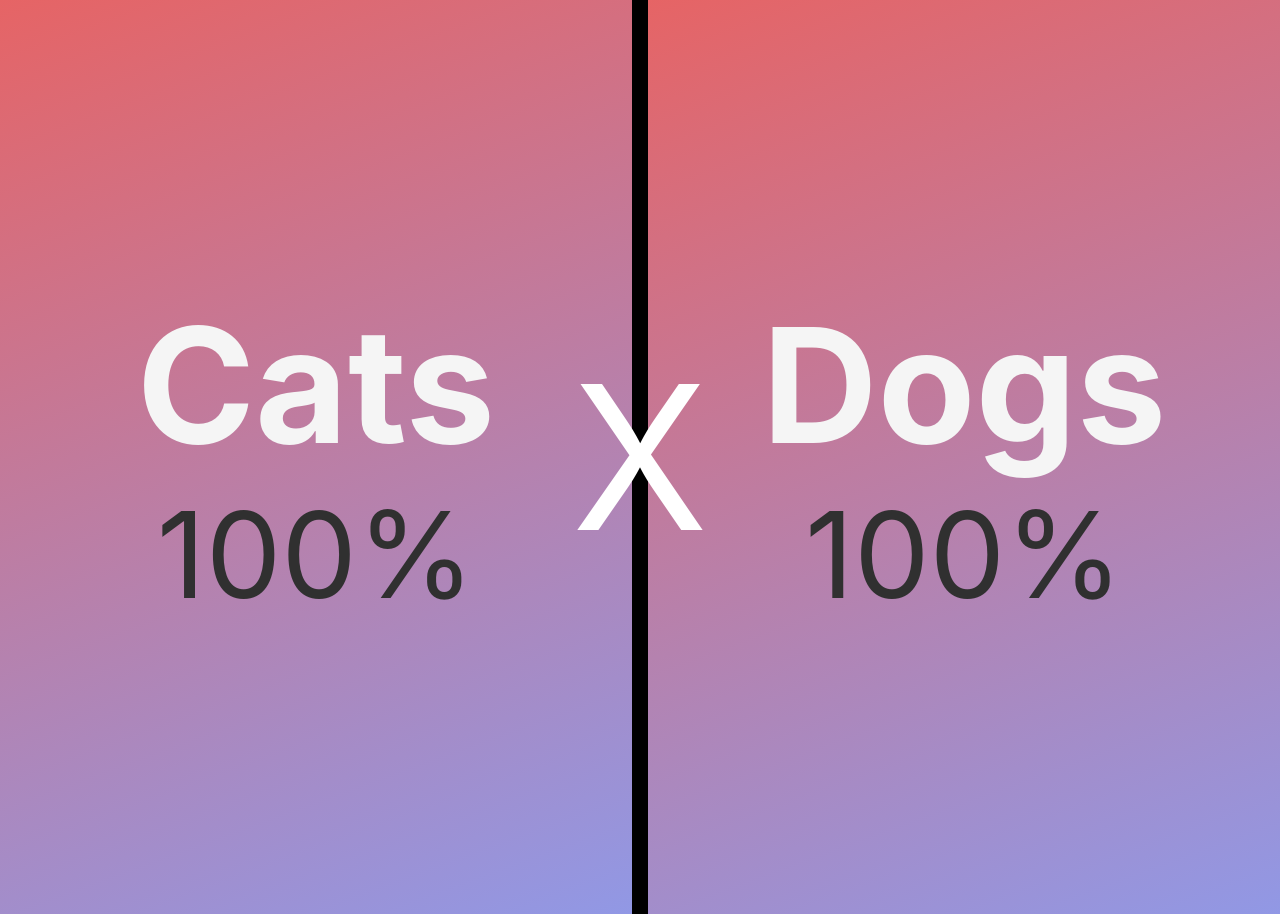
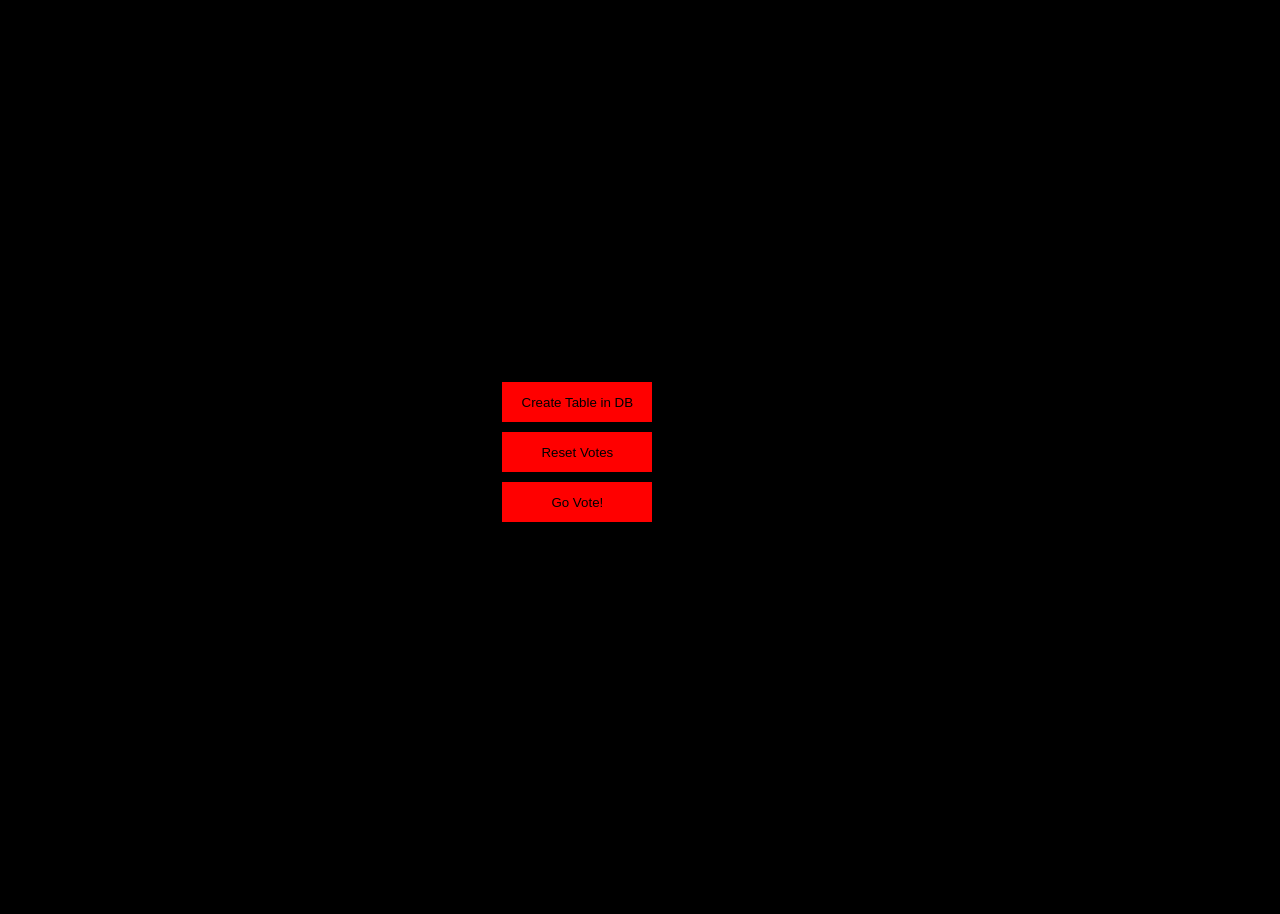
Before and after one commit to jpeedroza/CatsxDogs, a React (Create React App) app: page / in a window 1280 px wide. Built offline with nearby package versions, Linux system fonts and the light colour scheme; no server answers.

Commit message:
Criacão de rotas do front

```diff
--- a/package.json
+++ b/package.json
@@ -13,6 +13,7 @@
     "axios": "^0.21.1",
     "react": "^17.0.2",
     "react-dom": "^17.0.2",
+    "react-router-dom": "^5.2.0",
     "react-scripts": "4.0.3",
     "typescript": "^4.3.2",
     "web-vitals": "^1.1.2"
@@ -40,5 +41,8 @@
       "last 1 firefox version",
       "last 1 safari version"
     ]
+  },
+  "devDependencies": {
+    "@types/react-router-dom": "^5.1.7"
   }
 }
--- /dev/null
+++ b/src/components/Dashboard.tsx
@@ -0,0 +1,50 @@
+import React, { useEffect, useState } from 'react'
+import VoteWrapper from "./VoteWrapper"
+import '../styles/Dashboard.css'
+import axios from 'axios';
+import VoteCountdown from './VoteCountdown';
+import { Link } from 'react-router-dom';
+
+const Dashboard: React.FC = () => {
+  const [cats, setCats] = useState(0);
+  const [dogs, setDogs] = useState(0);
+  const getDataVotes = async () => {
+    await axios.get('http://localhost:3001/results').then((response) => {
+      setDogs(response.data.result[0].votes)
+      setCats(response.data.result[1].votes)
+    }).catch(() => {
+      console.log('Sem captura de dados')
+    })
+  }
+
+  useEffect(() => {
+    getDataVotes();
+  }, [])
+
+  return (
+    <VoteWrapper>
+      <li>
+        <ul>
+          <Link to="/votes"><button>Create Table in DB</button></Link>
+        </ul>
+        <ul>
+          <Link to="/votes"><button>Reset Votes</button></Link>
+        </ul>
+        <ul>
+          <Link to="/votes"><button>Go Vote!</button></Link>
+        </ul>
+      </li>
+      <section>
+        <h2>Cats</h2>
+        <p>{cats}</p>
+      </section>
+      <span>X</span>
+      <section>
+        <h2>Dogs</h2>
+        <p>{dogs}</p>
+      </section>
+    </VoteWrapper>
+  )
+}
+
+export default Dashboard
--- a/src/index.tsx
+++ b/src/index.tsx
@@ -1,11 +1,22 @@
 import React from 'react';
 import ReactDOM from 'react-dom';
+import {
+  BrowserRouter as Router,
+  Switch,
+  Route
+} from "react-router-dom";
 import './styles/index.css';
 import VoteCountdown from './components/VoteCountdown';
+import Dashboard from './components/Dashboard';
 
 ReactDOM.render(
   <React.StrictMode>
-    <VoteCountdown />
+    <Router>
+      <Switch>
+        <Route exact path="/" component={Dashboard} />
+        <Route exact path="/votes" component={VoteCountdown} />
+      </Switch>
+    </Router>
   </React.StrictMode>,
   document.getElementById('root')
 );
--- /dev/null
+++ b/src/styles/Dashboard.css
@@ -0,0 +1,13 @@
+li {
+  display: flex;
+  align-items: center;
+  flex-direction: column;
+  justify-content: center;
+}
+button {
+  background-color: red;
+  width: 150px;
+  height: 40px;
+  margin-bottom: 10px;
+  border: 0;
+}
```
Also changed, not shown: 2 other files (tests, documents, lock files or other folders).
